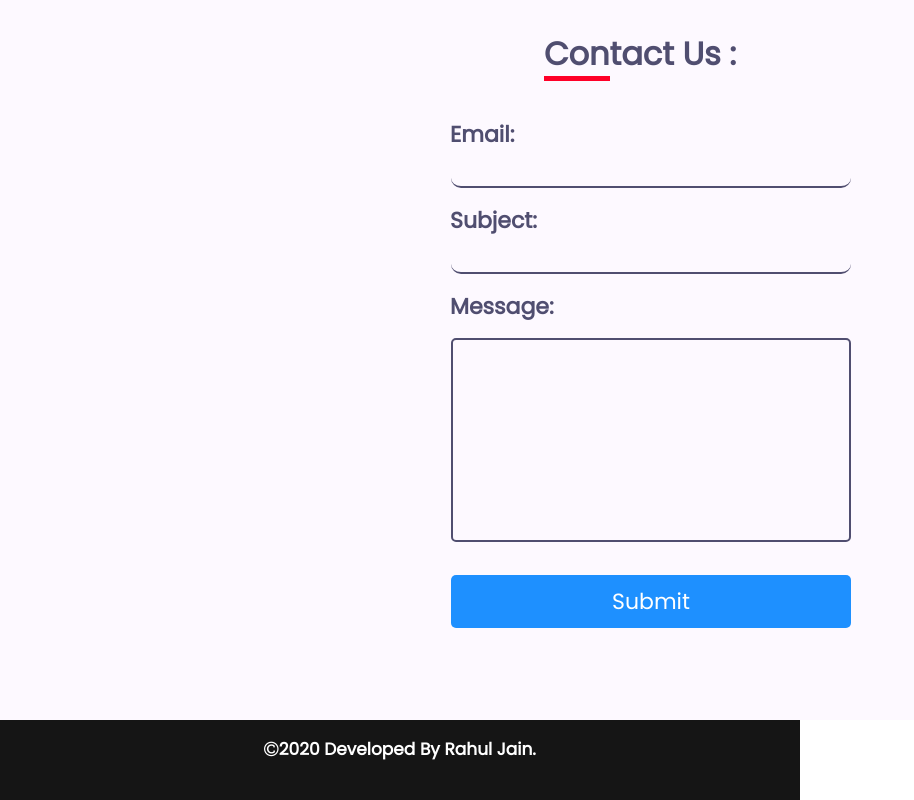
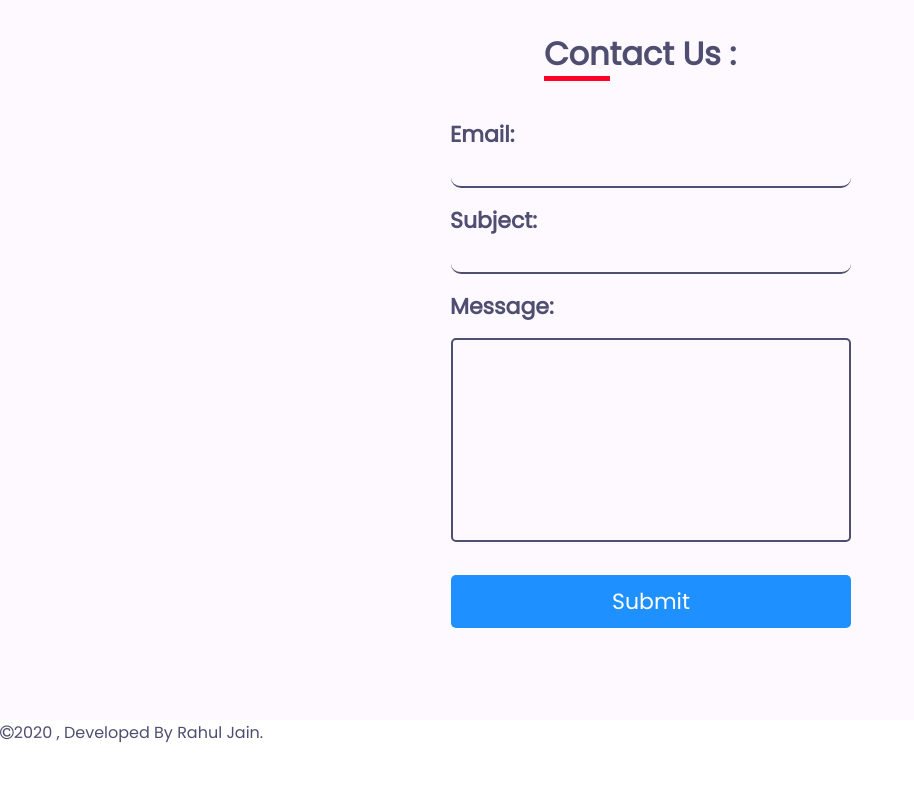
Before and after one commit to RAHUL-JAIN1351/portfolio, a plain HTML site: page index.html in a window 1280 px wide. Shown: the part 2480-3280 px from the top of the page, without its empty margins (0-914 px from the left). After the commit the page ends 3225 px from the top, so only its background shows below. Drawn offline with Linux system fonts and the light colour scheme.

Commit message:
Update index.html

```diff
--- a/index.html
+++ b/index.html
@@ -41,7 +41,7 @@
 
         <section id="about">
           <h1><span>ABO</span>UT ME</h1>
-          <p class="s">Hi I'm Rahul Jain , A Web Developer and i am very dedicated to my work with Experience Of 1 Year As a Professional Web Developer and i am well-versed with the skills required.</p>
+          <p class="sol">Hi I'm Rahul Jain , A Web Developer and i am very dedicated to my work with Experience Of 1 Year As a Professional Web Developer and i am well-versed with the skills required.</p>
 
           <div class="main">
                <div class="photo">
@@ -222,11 +222,9 @@
           </div>
      </div>
 
-
-     <div class=footer>
-          <p><i class="fa fa-copyright"></i>2020 Developed By Rahul Jain.</p>
-     </div>
-
+     <footer>
+          <p><i class="fa fa-copyright"></i>2020 , Developed By Rahul Jain.</p>
+     </footer>
 
      </header>
 
```
